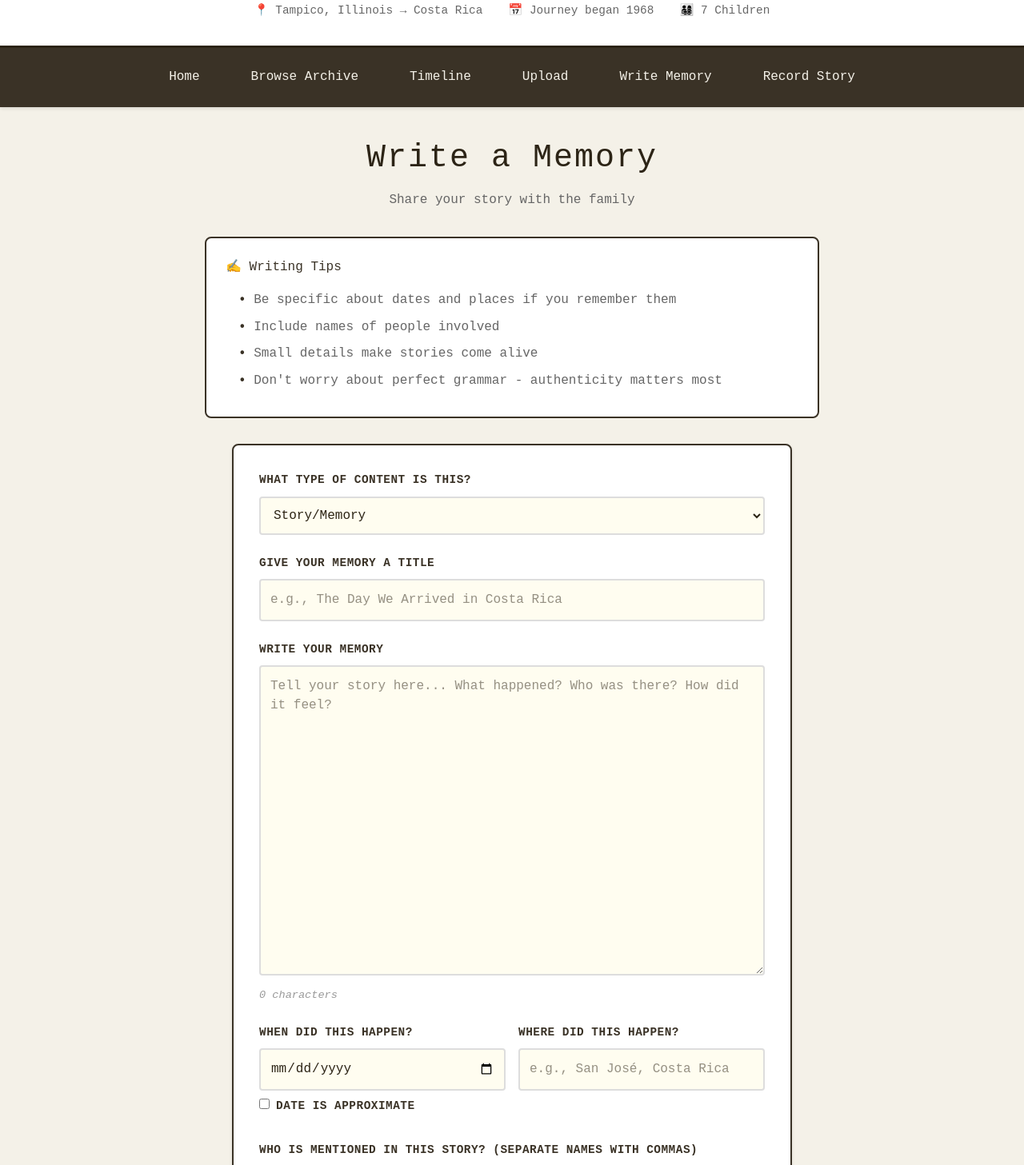
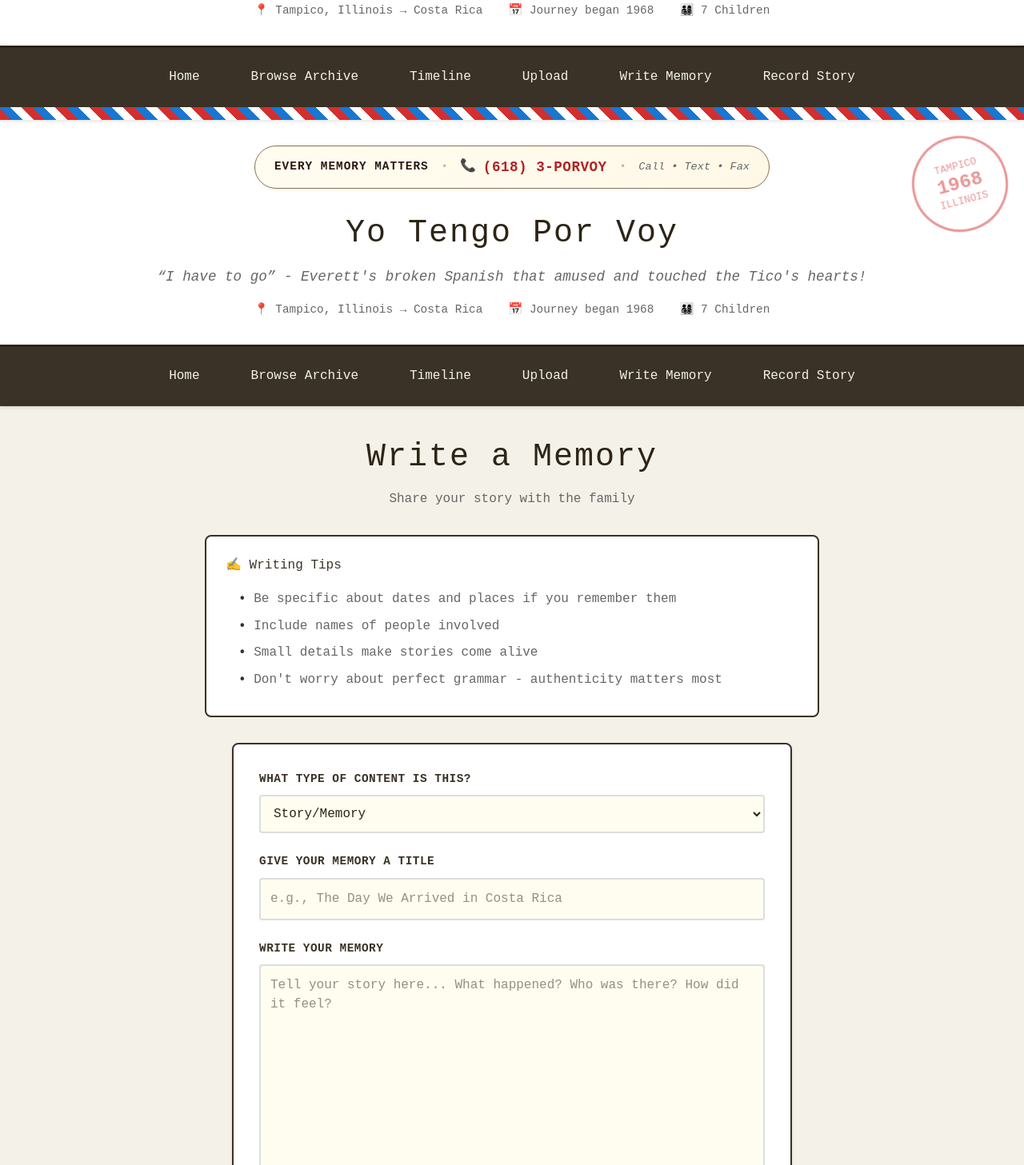
Before and after one commit to ybowdotio/yotengoporvoy-wiki, a Next.js app: page /write in a window 1280 px wide. Shown: the part 240-1697 px from the top of the page at 80% size. Built offline with nearby package versions, Linux system fonts and the light colour scheme; no server answers.

Commit message:
Update page.tsx

```diff
--- a/app/write/page.tsx
+++ b/app/write/page.tsx
@@ -3,6 +3,8 @@
 import { useState, FormEvent } from 'react';
 import Link from 'next/link';
 import { supabase } from '@/lib/supabase';
+import Header from '@/app/components/Header';
+import Footer from '@/app/components/Footer';
 
 export default function WritePage() {
   const [formData, setFormData] = useState({
@@ -26,10 +28,20 @@ export default function WritePage() {
     setMessage('');
 
     try {
+      // Map form types to database enum values
+      const typeMapping: Record<string, string> = {
+        'anecdote': 'anecdote',
+        'diary': 'diary_entry',
+        'letter': 'letter',
+        'tribute': 'document',
+        'recipe': 'document',
+        'poem': 'document'
+      };
+
       const { error } = await supabase
         .from('content_items')
         .insert({
-          type: formData.type,
+          type: typeMapping[formData.type] || formData.type,
           title: formData.title,
           content_text: formData.content_text,
           content_date: formData.content_date || null,
@@ -37,6 +49,8 @@ export default function WritePage() {
           contributor_name: formData.contributor_name,
           contributor_email: formData.contributor_email,
           contributor_phone: formData.contributor_phone,
+          is_public: true,
+          is_sensitive: false,
           source: 'web_form',
           source_details: {
             location: formData.location,
@@ -65,6 +79,7 @@ export default function WritePage() {
 
     } catch (error: unknown) {
       const errorMessage = error instanceof Error ? error.message : 'An unknown error occurred';
+      console.error('Error submitting form:', error);
       setMessage('❌ Error: ' + errorMessage);
     } finally {
       setSubmitting(false);
@@ -73,6 +88,8 @@ export default function WritePage() {
 
   return (
     <>
+      <Header />
+
       <main className="write-container">
         <h1 style={{textAlign: 'center', marginBottom: '0.5rem'}}>Write a Memory</h1>
         <p style={{textAlign: 'center', marginBottom: '2rem', color: '#666'}}>Share your story with the family</p>
@@ -122,10 +139,11 @@ export default function WritePage() {
               value={formData.content_text}
               onChange={(e) => setFormData({...formData, content_text: e.target.value})}
               placeholder="Tell your story here... What happened? Who was there? How did it feel?"
-              rows={15}
+              rows={10}
               required
+              style={{ minHeight: '200px' }}
             />
-            <small>{formData.content_text.length} characters</small>
+            <small>Take your time. Every detail matters.</small>
           </div>
 
           <div className="form-row">
@@ -142,7 +160,7 @@ export default function WritePage() {
                   checked={formData.date_is_approximate}
                   onChange={(e) => setFormData({...formData, date_is_approximate: e.target.checked})}
                 />
-                Date is approximate
+                This date is approximate
               </label>
             </div>
 
@@ -152,13 +170,13 @@ export default function WritePage() {
                 type="text"
                 value={formData.location}
                 onChange={(e) => setFormData({...formData, location: e.target.value})}
-                placeholder="e.g., San José, Costa Rica"
+                placeholder="e.g., Tampico, Illinois"
               />
             </div>
           </div>
 
           <div className="form-group">
-            <label>Who is mentioned in this story? (separate names with commas)</label>
+            <label>Who was involved? (separate names with commas)</label>
             <input
               type="text"
               value={formData.people_mentioned}
@@ -189,6 +207,7 @@ export default function WritePage() {
                   placeholder="your@email.com"
                 />
               </div>
+            </div>
 
             <div className="form-group">
               <label>Your Phone</label>
@@ -198,7 +217,6 @@ export default function WritePage() {
                 onChange={(e) => setFormData({...formData, contributor_phone: e.target.value})}
                 placeholder="(555) 123-4567"
               />
-              </div>
             </div>
           </div>
 
@@ -213,6 +231,8 @@ export default function WritePage() {
           </div>
         )}
       </main>
+
+      <Footer />
 
       <style jsx>{`
         .write-container {
```
Lines whose indentation alone changed are shown as unchanged.
